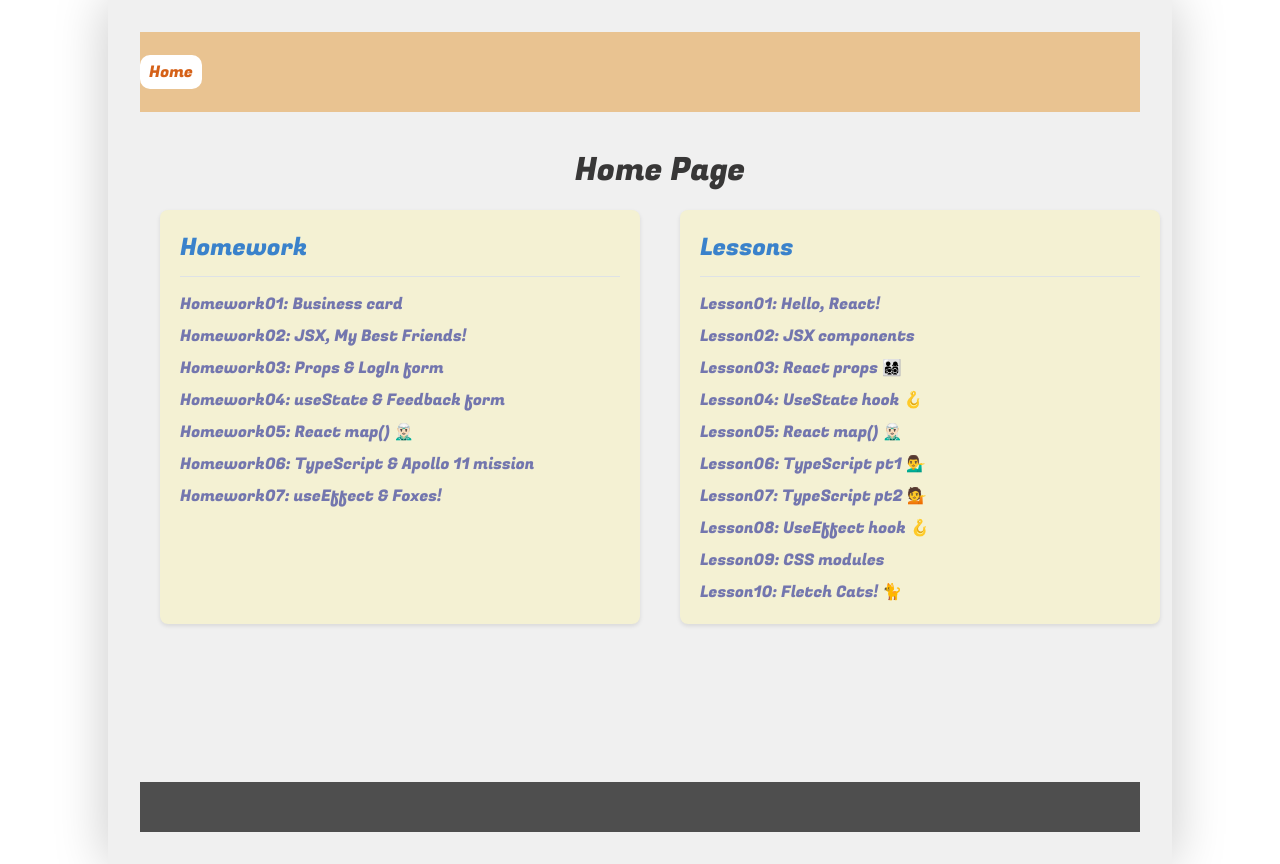
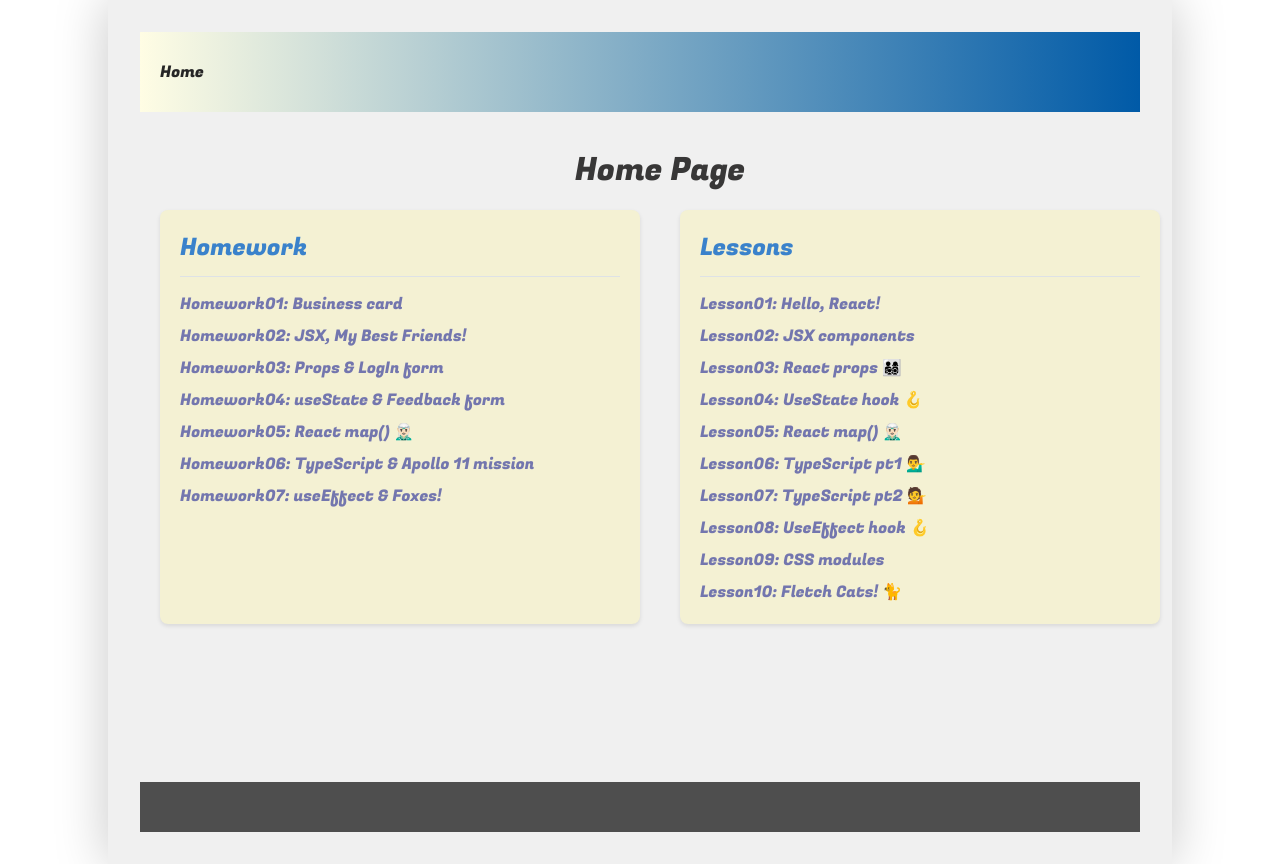
Before and after one commit to Daria-Voloshanovska/58ts, a React (Vite) app: page / in a window 1280 px wide. Built offline with nearby package versions, Linux system fonts and the light colour scheme.

Commit message:
update Layout.module.css

```diff
--- a/src/index.css
+++ b/src/index.css
@@ -19,7 +19,7 @@ a {
   text-decoration: inherit;
 }
 a:hover {
-  color: white;
+  color:  #535bf2;
 }
 
 body {
--- a/src/layout/Layout.module.css
+++ b/src/layout/Layout.module.css
@@ -8,15 +8,22 @@
   justify-content: left;
   align-items: center;
   gap: 15px;
-  background-color: rgb(233, 195, 145);
+  /* background-color: rgb(229, 129, 29); */
+  background: #005aa7;
+  background: -webkit-linear-gradient(to right, #fffde4, #005aa7);
+  background: linear-gradient(
+    to right,
+    #fffde4,
+    #005aa7
+  ); /* W3C, IE 10+/ Edge, Firefox 16+, Chrome 26+, Opera 12+, Safari 7+ */
 }
 
 header a {
-padding: 5px 9px;
-  color: white;
+  padding: 5px 9px;
+  color: black;
 }
 header a:hover {
-    text-decoration: underline;
+  text-decoration: underline;
 }
 .main {
   flex: 1;
@@ -27,12 +34,12 @@ header a:hover {
   height: 50px;
 }
 .isActive {
-  background-color: white;
-  color: #D56118;
-  padding: 5px 9px;
+  /* background-color: whitesmoke; */
+  color: rgb(38, 38, 38);
+  padding: 15px 20px;
   border-radius: 10px;
 }
 
 .isActive:hover {
-  color: #D56118;
+  color: rgb(55, 151, 175);
 }
```
